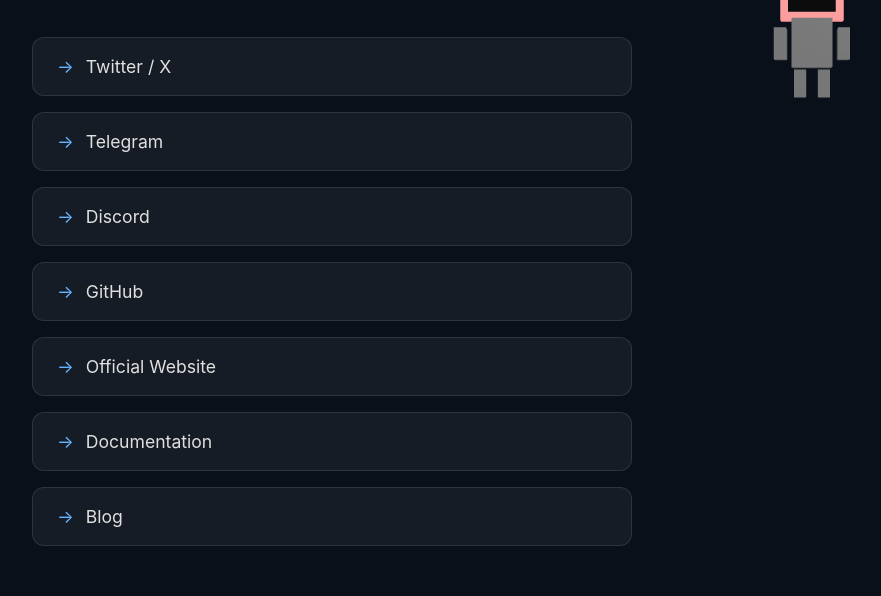
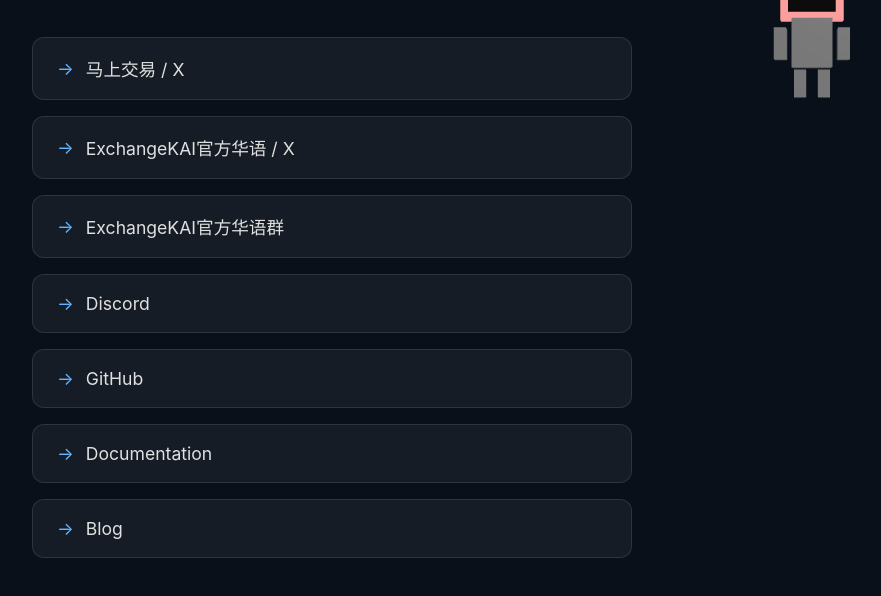
Before and after one commit to genggreta2026/Link-kai, a plain HTML site: page index.html in a window 1280 px wide. Shown: the part 122-718 px from the top of the page, without its empty margins (308-1189 px from the left). Drawn offline with nearby package versions, Linux system fonts and the light colour scheme.

Commit message:
Update index.html

```diff
--- a/index.html
+++ b/index.html
@@ -3,7 +3,7 @@
 <head>
   <meta charset="UTF-8" />
   <meta name="viewport" content="width=device-width, initial-scale=1.0"/>
-  <title>ChainGPT - Official Links</title>
+  <title>ExchangeKAI - Official Links</title>
   <style>
     * {
       margin: 0;
@@ -86,11 +86,12 @@
     <p>Your personal expert in all crypto & blockchain related topics</p>
   </div>
   <div class="links-container">
-    <div class="link-card"><a href="https://twitter.com/ChainGPT" target="_blank">Twitter / X</a></div>
-    <div class="link-card"><a href="https://t.me/ChainGPT" target="_blank">Telegram</a></div>
+        <div class="link-card"><a href="kai.com" target="_blank"> 马上交易 / X</a></div>
+    <div class="link-card"><a href="https://x.com/KAIExchangeCN" target="_blank"> ExchangeKAI官方华语 / X</a></div>
+    <div class="link-card"><a href="https://t.me/KAIExchangeCN" target="_blank"> ExchangeKAI官方华语群</a></div>
     <div class="link-card"><a href="https://discord.gg/chaingpt" target="_blank">Discord</a></div>
     <div class="link-card"><a href="https://github.com/ChainGPT" target="_blank">GitHub</a></div>
-    <div class="link-card"><a href="https://chaingpt.org" target="_blank">Official Website</a></div>
+
     <div class="link-card"><a href="https://docs.chaingpt.org" target="_blank">Documentation</a></div>
     <div class="link-card"><a href="https://medium.com/ChainGPT" target="_blank">Blog</a></div>
   </div>
```
